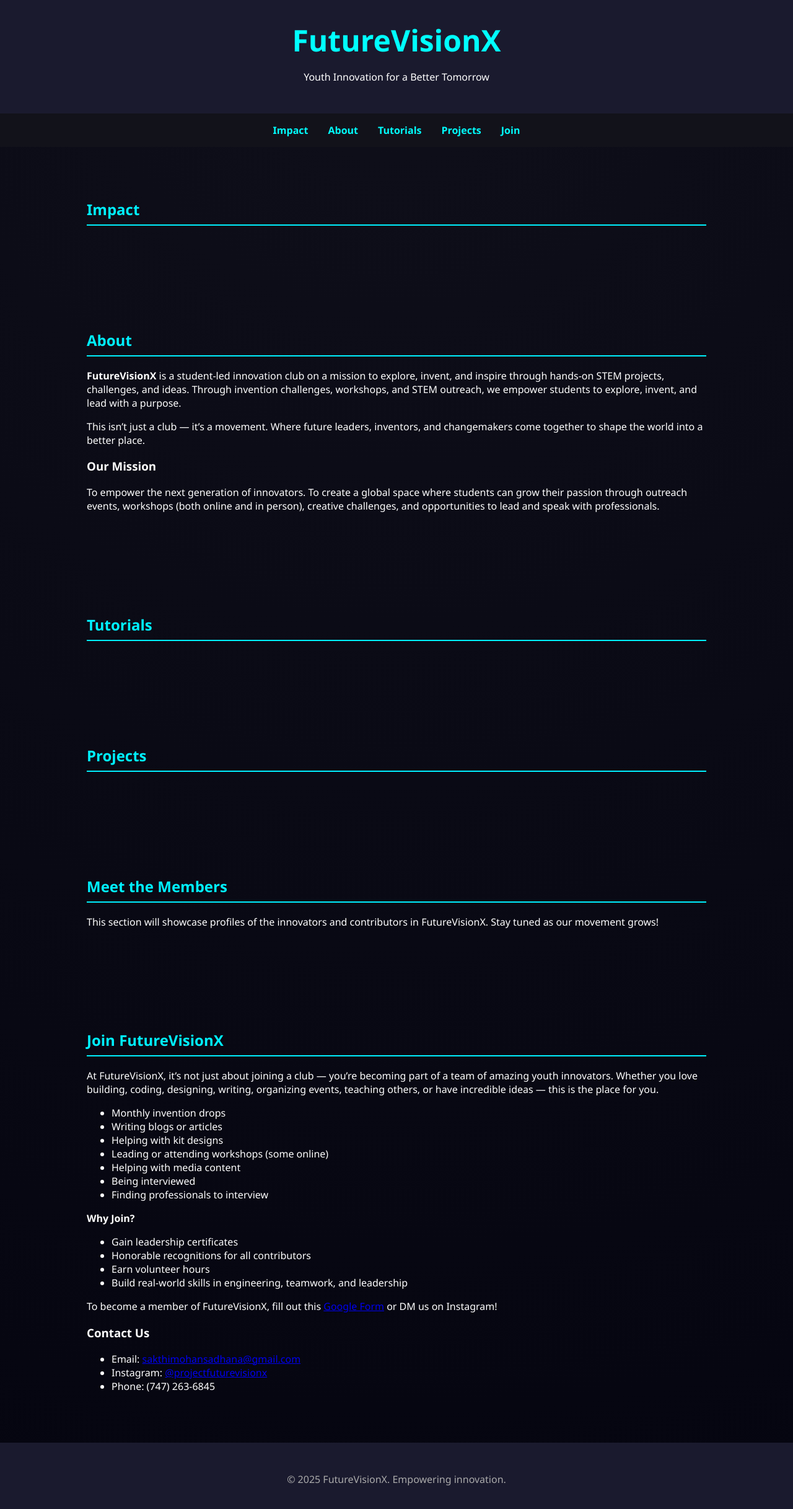
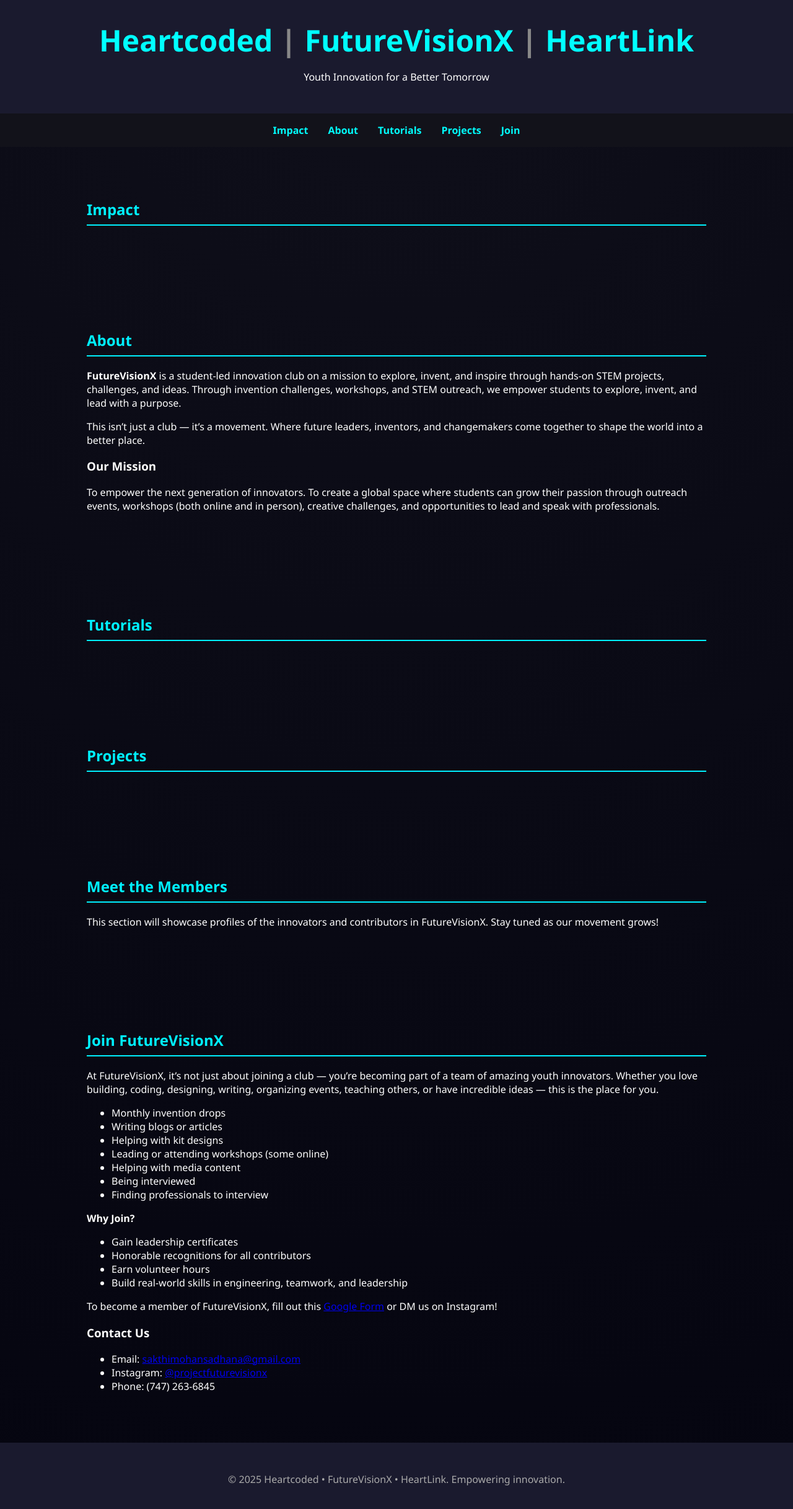
Before and after one commit to Sadie777/ProjectFutureVisionX, a plain HTML site: page index.html in a window 1280 px wide. Shown: the whole page at 62% size. Drawn offline with Linux system fonts and the light colour scheme.

Commit message:
Add files via upload

```diff
--- a/index.html
+++ b/index.html
@@ -1,10 +1,9 @@
-
 <!DOCTYPE html>
 <html lang="en">
 <head>
   <meta charset="UTF-8" />
   <meta name="viewport" content="width=device-width, initial-scale=1.0" />
-  <title>FutureVisionX</title>
+  <title>Heartcoded | FutureVisionX | HeartLink</title>
   <style>
     body {
       background: radial-gradient(circle at top, #0f0f1a, #050510);
@@ -19,7 +18,7 @@
       text-align: center;
       box-shadow: 0 0 10px #0ff;
     }
-    h1 {
+    .collab-title {
       font-size: 3rem;
       color: #0ff;
       margin: 0;
@@ -60,7 +59,7 @@
 </head>
 <body>
   <header>
-    <h1>FutureVisionX</h1>
+    <h1 class="collab-title">Heartcoded <span style="color:#888;">|</span> FutureVisionX <span style="color:#888;">|</span> HeartLink</h1>
     <p>Youth Innovation for a Better Tomorrow</p>
   </header>
   <nav>
@@ -95,9 +94,9 @@
   </section>
 
   <section id="members">
-  <h2>Meet the Members</h2>
-  <p>This section will showcase profiles of the innovators and contributors in FutureVisionX. Stay tuned as our movement grows!</p>
-</section>
+    <h2>Meet the Members</h2>
+    <p>This section will showcase profiles of the innovators and contributors in FutureVisionX. Stay tuned as our movement grows!</p>
+  </section>
 
   <section id="members">
     <h2>Join FutureVisionX</h2>
@@ -128,7 +127,7 @@
   </section>
 
   <footer>
-    <p>&copy; 2025 FutureVisionX. Empowering innovation.</p>
+    <p>&copy; 2025 Heartcoded • FutureVisionX • HeartLink. Empowering innovation.</p>
   </footer>
 </body>
 </html>
```
